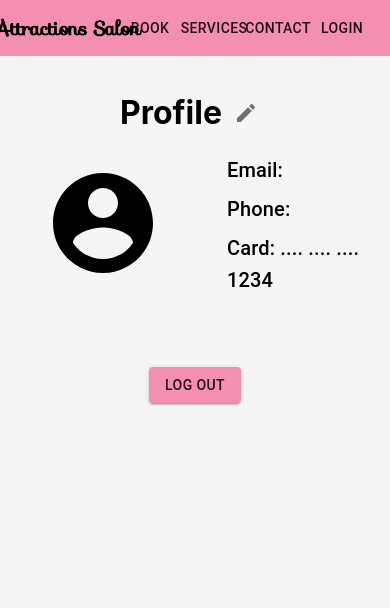
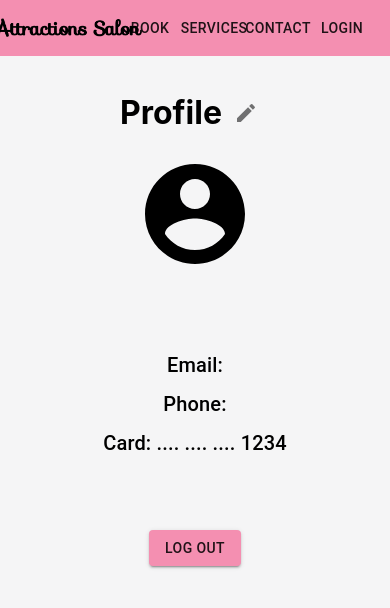
Before and after one commit to LaurenNewman1/Attractions-Salon-Web-App, a React (Create React App) app in the folder client/: page /profile in a window 390 px wide. Shown: the top 608 px of the page. Built offline with nearby package versions, Linux system fonts and the light colour scheme; no server answers.

Commit message:
Finished Profile Error

```diff
--- a/client/src/css/ProfileStyles.js
+++ b/client/src/css/ProfileStyles.js
@@ -14,6 +14,10 @@ const useStyles = makeStyles(() => ({
     display: 'flex',
     justifyContent: 'center',
     alignItems: 'center',
+  },
+  leftContainerSmall: {
+    display: 'flex',
+    justifyContent: 'center',
   },
   leftContainer: {
     display: 'flex',
--- a/client/src/layouts/Profile.jsx
+++ b/client/src/layouts/Profile.jsx
@@ -1,7 +1,7 @@
 /* eslint-disable camelcase */
 import React, { useState } from 'react';
 import {
-  Grid, Button, TextField, IconButton, Icon,
+  Grid, Button, TextField, IconButton, Icon, useTheme, useMediaQuery,
 } from '@material-ui/core';
 import { AccountCircle, Edit as EditIcon } from '@material-ui/icons';
 import Typography from '@material-ui/core/Typography';
@@ -16,6 +16,8 @@ const Profile = ({ userData, logout, changeProfile }) => {
   const [textBoxValues, setTextBoxValues] = React.useState({});
   const history = useHistory();
   const classes = useStyles();
+  const theme = useTheme();
+  const isSmall = useMediaQuery(theme.breakpoints.down('sm'));
   const [editMode, setEditMode] = useState(false);
 
   React.useEffect(() => {
@@ -71,7 +73,7 @@ const Profile = ({ userData, logout, changeProfile }) => {
   const renderTextFields = () => {
     if (!editMode) {
       return (
-        <div>
+        <div style={{ textAlign: isSmall ? 'center' : undefined }}>
           <Typography variant="h6" gutterBottom>
             Email:
             {' '}
@@ -89,7 +91,7 @@ const Profile = ({ userData, logout, changeProfile }) => {
       );
     }
     return (
-      <div>
+      <div style={{ textAlign: isSmall ? 'center' : undefined }}>
         <TextField style={{ paddingBottom: 10 }} defaultValue={name} label="Name" value={textBoxValues.name} onChange={(e) => updateTextBoxValue('name', e.target.value)} />
         <br />
         <TextField style={{ paddingBottom: 10 }} defaultValue={email} label="Email" value={textBoxValues.email} onChange={(e) => updateTextBoxValue('email', e.target.value)} />
@@ -121,13 +123,13 @@ const Profile = ({ userData, logout, changeProfile }) => {
       </div>
       <div>
         <Grid container spacing={8} className={classes.container}>
-          <Grid item xs={6} md={6} className={classes.leftContainer}>
+          <Grid item xs={12} md={6} className={isSmall ? classes.leftContainerSmall : classes.leftContainer}>
             <div>
               <AccountCircle style={{ fontSize: 120 }} />
               <Typography variant="h6" gutterBottom style={{ textAlign: 'center' }}>{name}</Typography>
             </div>
           </Grid>
-          <Grid item xs={6} md={6}>
+          <Grid item xs={12} md={6}>
             {renderTextFields()}
           </Grid>
           <Grid item xs={12} className={classes.logout}>
```
